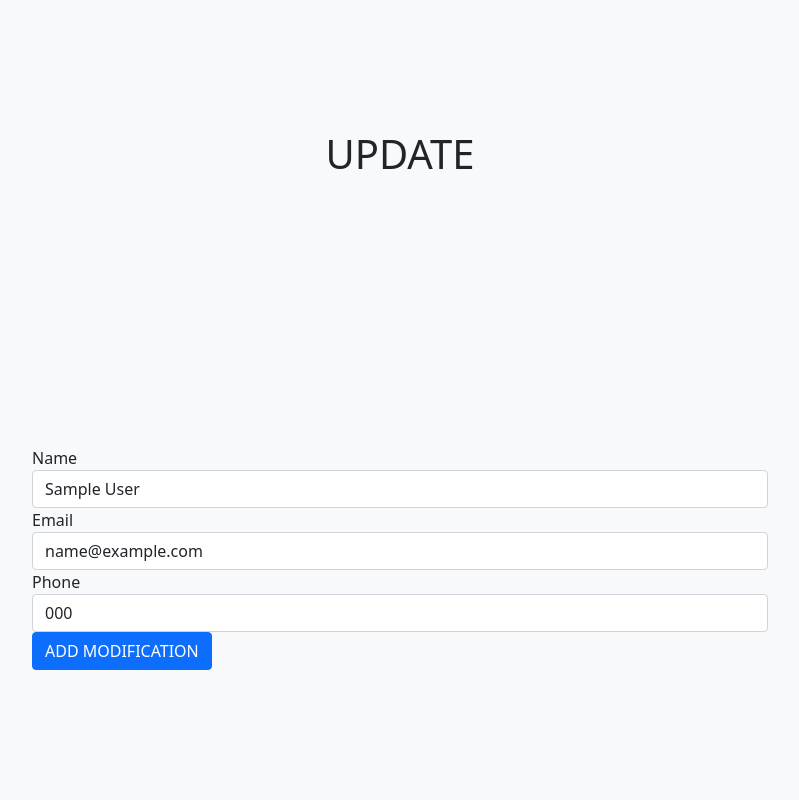
After one commit to AbderrahimAgra/E-Classe, a PHP site: page /backend/update.php?id=1 in a window 1280 px wide. The commit adds this page. Shown: the whole page, without its empty margins (240-1039 px from the left). Run offline with PHP 8.4, Linux system fonts and the light colour scheme; tables that the repository leaves empty or names only in its code hold one stand-in row (values such as "Sample post").

Commit message:
update (pb au niveau de la resuette sql)

```diff
--- a/backend/includes/Sidebar.php
+++ b/backend/includes/Sidebar.php
@@ -1,4 +1,4 @@
-    <div class="bg" id="sidebar-dashboard">
+    <div class="bg vh-100" id="sidebar-dashboard">
         <div class="m-2 dark-text fs-5 fw-bold border-start  border-5 border-info px-2">
             E-classe
         </div>
--- /dev/null
+++ b/backend/modify.php
@@ -0,0 +1,4 @@
+<?php
+require_once 'connection.php' ;
+
+?>
--- a/backend/students.php
+++ b/backend/students.php
@@ -63,7 +63,7 @@
                                  <td><?= $student['phone'] ?></td>
                                  <td><?= $student['enroll_number'] ?></td>
                                  <td><?= $student['date'] ?></td>
-                                 <td><a><i class="fas fa-pen mx-4 "></td></a>
+                                 <td><a href="update.php?id=<?= $student['id'];?>"><i class="fas fa-pen mx-4 "></td></a>
                                  <td><a href="delete.php?id=<?= $student['id'];?>"><i class="fas fa-trash mx-4 "></td></a>
                                  </tr>
 
--- /dev/null
+++ b/backend/update.php
@@ -0,0 +1,75 @@
+<?php
+
+$userId = $_GET["id"];
+require_once 'connection.php' ;
+$req= "SELECT * FROM students WHERE id=$userId";
+$result = mysqli_query($connection , $req);
+while($student = mysqli_fetch_assoc($result)){
+
+  $name = $student["name"];
+  $email = $student["email"];
+  $phone = $student["phone"];
+  $enroll_number = $student["enroll_number"];
+  $date = $student["date"];
+
+}
+if($_SERVER['REQUEST_METHOD'] == 'POST'){
+  $req ="UPDATE students SET name='$name',email='$email' ,phone='$phone' WHERE id='$userId'";
+  mysqli_query($connection,$req);
+  header('location: ./update.php');
+}
+// header('location:students.php?updatesuccessfuly');
+
+
+
+?>
+<!DOCTYPE html>
+<html lang="en">
+<head>
+  <meta charset="UTF-8">
+  <meta http-equiv="X-UA-Compatible" content="IE=edge">
+  <link href="https://cdn.jsdelivr.net/npm/bootstrap@5.0.0-beta3/dist/css/bootstrap.min.css" rel="stylesheet" />
+  <meta name="viewport" content="width=device-width, initial-scale=1.0">
+  <title>update</title>
+</head>
+<body class="bg-light">
+
+<div class="container ">
+<div class="row vh-100 align-items-center justify-content-center">
+  <div class="col-md-12 text-center">
+    <h1 class="h1">UPDATE</h1>
+  </div>
+  <div class="col-md-8">
+  <form action="update.php?id=<?=$userId ?>" method="POST" >
+   <div>
+      <label for="exampleInputEmail1">Name</label>
+      <input type="text" class="form-control" id="name" name="name" value="<?= $name ?>" placeholder="Enter name">
+    </div>
+    <div class="form-group">
+      <label for="exampleInputEmail1">Email</label>
+      <input type="email" class="form-control" id="email" name="email" value="<?= $email ?>"  placeholder="Enter email">
+    </div>
+    <div class="form-group">
+      <label for="exampleInputEmail1">Phone</label>
+      <input type="number" class="form-control" id="phone" name="phone" value="<?= $phone ?>"   placeholder="Enter number phone">
+    </div>
+    <!-- <div class="form-group">
+      <label for="exampleInputEmail1">Enroll Number</label>
+      <input type="enumber" class="form-control" id="enroll_number" name="enroll_number" value="<?= $enroll_number ?>"   >
+    </div>
+    <div class="form-group">
+      <label for="exampleInputEmail1">Date of admission</label>
+      <input type="date" class="form-control" id="date" name="date" value="<?= $date ?>"   >
+    </div> -->
+    <div class="">
+      <button type="submit" class="btn btn-primary">ADD MODIFICATION</button>
+
+
+    </div>
+</form>
+  </div>
+</div>
+
+</div>
+</body>
+</html>
```
Also changed, not shown: backend/add_students.php (line endings or trailing spaces).
